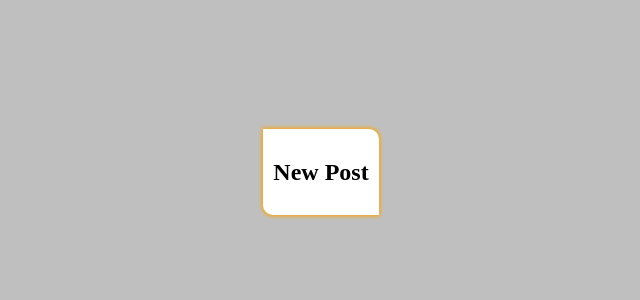
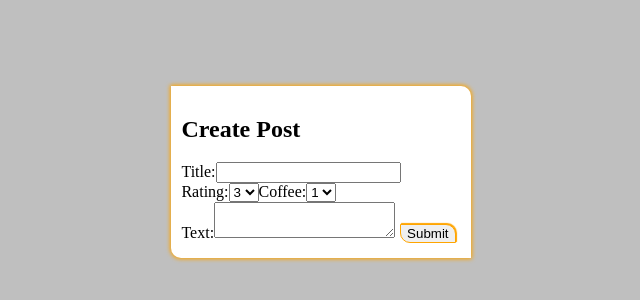
Before and after one commit to Patricus/coffee-posts, a Next.js app in the folder frontend/: page /components/Post/NewPost in a window 1280 px wide. Shown: the part 228-528 px from the top of the page, without its empty margins (319-959 px from the left). Built offline with nearby package versions, Linux system fonts and the light colour scheme.

Commit message:
UseContext for coffees and posts

```diff
--- a/frontend/pages/_app.tsx
+++ b/frontend/pages/_app.tsx
@@ -1,6 +1,14 @@
-import '@/styles/globals.css'
-import type { AppProps } from 'next/app'
+import "@/styles/globals.css";
+import type { AppProps } from "next/app";
+import { CoffeeProvider } from "./components/Context/Coffee";
+import { PostProvider } from "./components/Context/Post";
 
 export default function App({ Component, pageProps }: AppProps) {
-  return <Component {...pageProps} />
+    return (
+        <CoffeeProvider>
+            <PostProvider>
+                <Component {...pageProps} />
+            </PostProvider>
+        </CoffeeProvider>
+    );
 }
--- a/frontend/pages/components/Coffee/CoffeeTitle.tsx
+++ b/frontend/pages/components/Coffee/CoffeeTitle.tsx
@@ -1,10 +1,13 @@
 import React from "react";
+import { useCoffee } from "../../components/Context/Coffee";
 import NewCoffee from "./NewCoffee";
 import styles from "../../../styles/Coffees.module.css";
 import btn from "../../../styles/Button.module.css";
 
-function CoffeeTitle({ addCoffee }: { addCoffee: any }) {
+function CoffeeTitle() {
     const [modal, setModal] = React.useState(false);
+
+    const { addCoffee } = useCoffee();
 
     return (
         <>
--- /dev/null
+++ b/frontend/pages/components/Context/Coffee.tsx
@@ -0,0 +1,38 @@
+import React from "react";
+
+interface Coffee {
+    id: number;
+    name: string;
+    year: number;
+    caffeine_content: number;
+    caffeine_percentage: number;
+    created_at: string;
+    updated_at: string;
+}
+
+const CoffeeContext = React.createContext({
+    coffees: [] as Coffee[],
+    setCoffees: (coffees: Coffee[]) => {},
+    addCoffee: (coffee: Coffee) => {},
+    deleteCoffee: (id: number) => {},
+});
+
+export const CoffeeProvider = ({ children }: { children: any }) => {
+    const [coffees, setCoffees] = React.useState<Coffee[]>([]);
+
+    const addCoffee = (coffee: Coffee) => {
+        setCoffees(coffees => [...coffees, coffee]);
+    };
+
+    const deleteCoffee = (id: number) => {
+        setCoffees(coffees => coffees.filter(coffee => coffee.id !== id));
+    };
+
+    return (
+        <CoffeeContext.Provider value={{ coffees, setCoffees, addCoffee, deleteCoffee }}>
+            {children}
+        </CoffeeContext.Provider>
+    );
+};
+
+export const useCoffee = () => React.useContext(CoffeeContext);
--- /dev/null
+++ b/frontend/pages/components/Context/Post.tsx
@@ -0,0 +1,36 @@
+import React from "react";
+
+interface Post {
+    id: number;
+    title: string;
+    text: string;
+    created_at: string;
+    updated_at: string;
+}
+
+const PostContext = React.createContext({
+    posts: [] as Post[],
+    setPosts: (posts: Post[]) => {},
+    addPost: (post: Post) => {},
+    deletePost: (id: number) => {},
+});
+
+export const PostProvider = ({ children }: { children: any }) => {
+    const [posts, setPosts] = React.useState<Post[]>([]);
+
+    const addPost = (post: Post) => {
+        setPosts(posts => [...posts, post]);
+    };
+
+    const deletePost = (id: number) => {
+        setPosts(posts => posts.filter(post => post.id !== id));
+    };
+
+    return (
+        <PostContext.Provider value={{ posts, setPosts, addPost, deletePost }}>
+            {children}
+        </PostContext.Provider>
+    );
+};
+
+export const usePost = () => React.useContext(PostContext);
--- a/frontend/pages/components/Post/NewPost.tsx
+++ b/frontend/pages/components/Post/NewPost.tsx
@@ -1,11 +1,94 @@
 import React from "react";
+import { usePost } from "../Context/Post";
 import styles from "../../../styles/NewPost.module.css";
+import btn from "../../../styles/Button.module.css";
 
 function NewPost({ setModal }: { setModal: React.Dispatch<React.SetStateAction<boolean>> }) {
+    const [title, setTitle] = React.useState("");
+    const [rating, setRating] = React.useState(3);
+    const [coffee, setCoffee] = React.useState(1);
+    const [text, setText] = React.useState("");
+
+    const { addPost } = usePost();
+
+    const submit = async (e: React.FormEvent<HTMLFormElement>) => {
+        e.preventDefault();
+        const res = await fetch("/api/post", {
+            method: "POST",
+            headers: {
+                "Content-Type": "application/json",
+            },
+            body: JSON.stringify({
+                title,
+                rating,
+                coffee,
+                text,
+            }),
+        });
+        console.log("res", res); //TODO: finish post creation
+        if (res.ok) {
+            const post = await res.json();
+            addPost(post);
+            setModal(false);
+        }
+    };
+
     return (
-        <section className={styles.modalBackground} onClick={() => setModal(false)}>
-            <div className={styles.modal}>
-                <h2 className={styles.title}>New Post</h2>
+        <section
+            className={styles.modalBackground}
+            onClick={() => {
+                setModal(false);
+            }}>
+            <div className={styles.modal} onClick={e => e.stopPropagation()}>
+                <h2 className={styles.title}>Create Post</h2>
+                <form className={styles.form} onSubmit={submit}>
+                    <label htmlFor="title" className={styles.label}>
+                        Title:
+                        <input
+                            id="title"
+                            className={styles.input}
+                            type="text"
+                            value={title}
+                            onChange={e => setTitle(e.target.value)}
+                        />
+                    </label>
+                    <div>
+                        <label htmlFor="rating">
+                            Rating:
+                            <select
+                                name="rating"
+                                id="rating"
+                                value={rating}
+                                onChange={e => setRating(parseInt(e.target.value))}>
+                                <option value={1}>1</option>
+                                <option value={2}>2</option>
+                                <option value={3}>3</option>
+                                <option value={4}>4</option>
+                                <option value={5}>5</option>
+                            </select>
+                        </label>
+                        <label htmlFor="coffee">
+                            Coffee:
+                            <select
+                                name="coffee"
+                                id="coffee"
+                                value={coffee}
+                                onChange={e => setCoffee(parseInt(e.target.value))}>
+                                <option value={1}>1</option>
+                            </select>
+                        </label>
+                    </div>
+                    <label htmlFor="text" className={styles.label}>
+                        Text:
+                        <textarea
+                            id="text"
+                            className={styles.textarea}
+                            value={text}
+                            onChange={e => setText(e.target.value)}
+                        />
+                    </label>
+                    <button className={btn.style}>Submit</button>
+                </form>
             </div>
         </section>
     );
--- a/frontend/styles/globals.css
+++ b/frontend/styles/globals.css
@@ -6,3 +6,7 @@ body {
     max-width: 100vw;
     overflow-x: hidden;
 }
+
+* {
+    transition: all 50ms ease;
+}
```
Also changed, not shown: frontend/pages/components/Coffee/Coffees.tsx (+4 -24 lines), frontend/pages/components/Coffee/SingleCoffee.tsx (+4 -7 lines).
